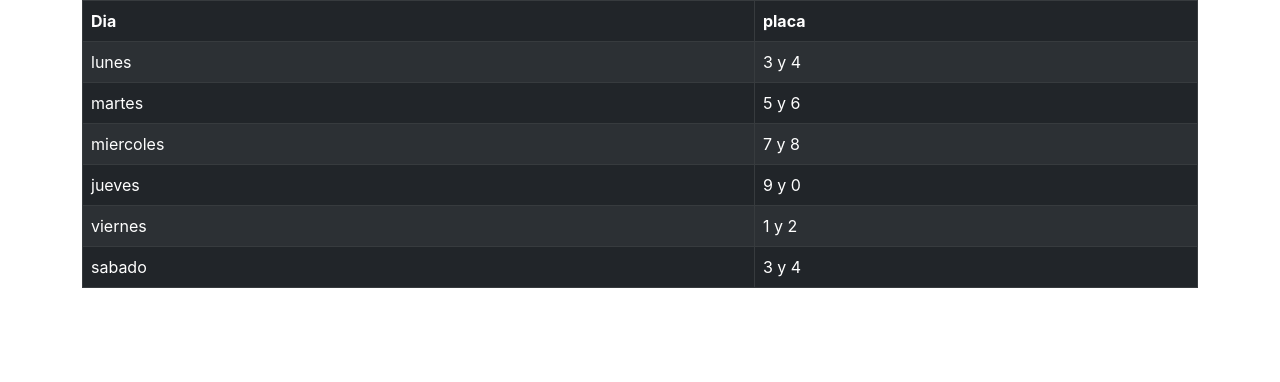
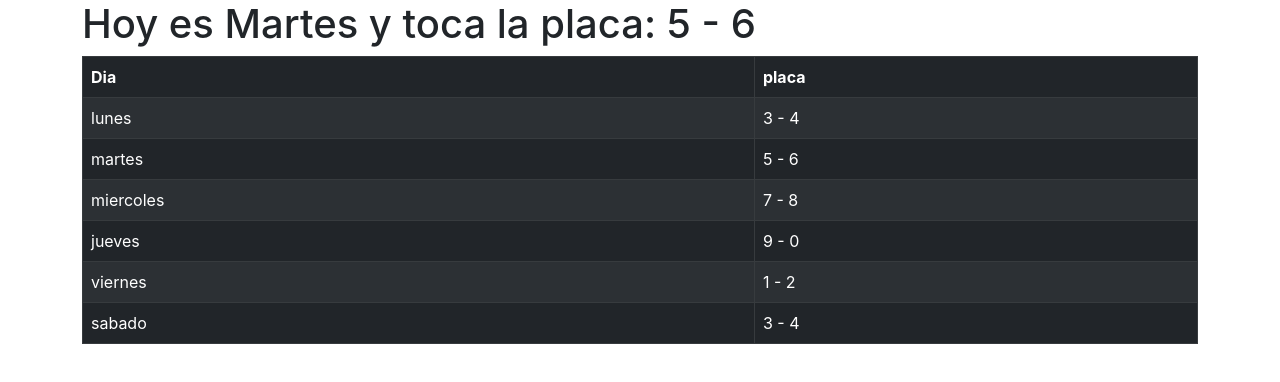
Before and after one commit to fabeto10/gasonline, a React (Create React App) app: page / in a window 1280 px wide. Shown: the top 382 px of the page. Built offline with nearby package versions, Linux system fonts and the light colour scheme.

Commit message:
se agrega dia con placa

```diff
--- a/src/App.js
+++ b/src/App.js
@@ -2,12 +2,12 @@ import './App.css';
 
 const diasConPlaca = {
   // sun: [3,4],
-  mon: [3,4],
-  tue: [5,6],
-  wed: [7,8],
-  thu: [9,0],
-  fri: [1,2],
-  sat: [3,4],
+  1: [3,4],
+  2: [5,6],
+  3: [7,8],
+  4: [9,0],
+  5: [1,2],
+  6: [3,4],
 };
 
 // const ruedaPlaca = () => {
@@ -30,16 +30,34 @@ const diasConPlaca = {
 //     console.log(diasConPlaca);
 //     return diasConPlaca;
 // };
+const aux = [];
 
-
+const dias = ["Domingo", "Lunes", "Martes", "miercoles", "Jueves", "Viernes", "Sabado"];
 
 function App() {
   // ruedaPlaca();
-
+  let aux = [];
+  for(let i in diasConPlaca){
+    aux.push([i, diasConPlaca[i]]);
+  };
+  console.log(aux);
   return (
     <div class="container">
 		<div class="row">
 			<div class="col">
+        <div>
+          {
+             aux.map((item) => {
+              if( Number(item[0]) === new Date().getDay() ){
+                return(
+                  <h1>
+                    Hoy es {dias[item[0]]} y toca la placa: {item[1][0]} - {item[1][1]}
+                  </h1>
+                );
+              };
+             })
+          }
+        </div>
 				<table class="table table-striped table-bordered table-hover table-dark">
 					<thead>
 						<tr>
@@ -50,27 +68,27 @@ function App() {
 					<tbody>
 						<tr>
 							<td>lunes</td>
-							<td>{diasConPlaca["mon"][0] + " y " + diasConPlaca["mon"][1]}</td>
+							<td>{diasConPlaca[1][0] + " - " + diasConPlaca[1][1]}</td>
 						</tr>
 						<tr>
 							<td>martes</td>
-							<td>{diasConPlaca["tue"][0] + " y " + diasConPlaca["tue"][1]}</td>
+							<td>{diasConPlaca[2][0] + " - " + diasConPlaca[2][1]}</td>
 						</tr>
             <tr>
 							<td>miercoles</td>
-							<td>{diasConPlaca["wed"][0] + " y " + diasConPlaca["wed"][1]}</td>
+							<td>{diasConPlaca[3][0] + " - " + diasConPlaca[3][1]}</td>
 						</tr>
             <tr>
 							<td>jueves</td>
-							<td>{diasConPlaca["thu"][0] + " y " + diasConPlaca["thu"][1]}</td>
+							<td>{diasConPlaca[4][0] + " - " + diasConPlaca[4][1]}</td>
 						</tr>
             <tr>
 							<td>viernes</td>
-							<td>{diasConPlaca["fri"][0] + " y " + diasConPlaca["fri"][1]}</td>
+							<td>{diasConPlaca[5][0] + " - " + diasConPlaca[5][1]}</td>
 						</tr>
             <tr>
 							<td>sabado</td>
-							<td>{diasConPlaca["sat"][0] + " y " + diasConPlaca["sat"][1]}</td>
+							<td>{diasConPlaca[6][0] + " - " + diasConPlaca[6][1]}</td>
 						</tr>
 					</tbody>
 				</table>
```
